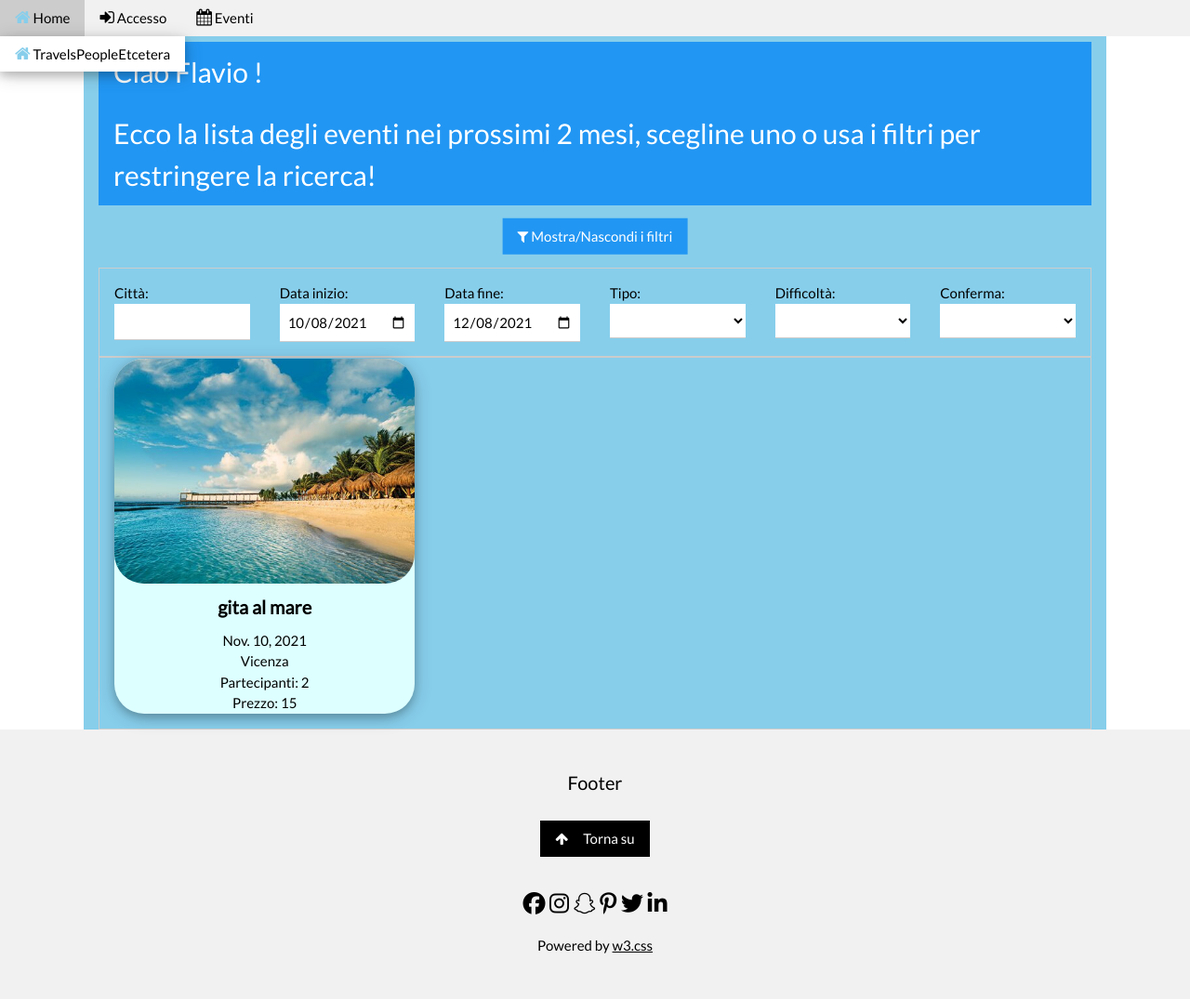
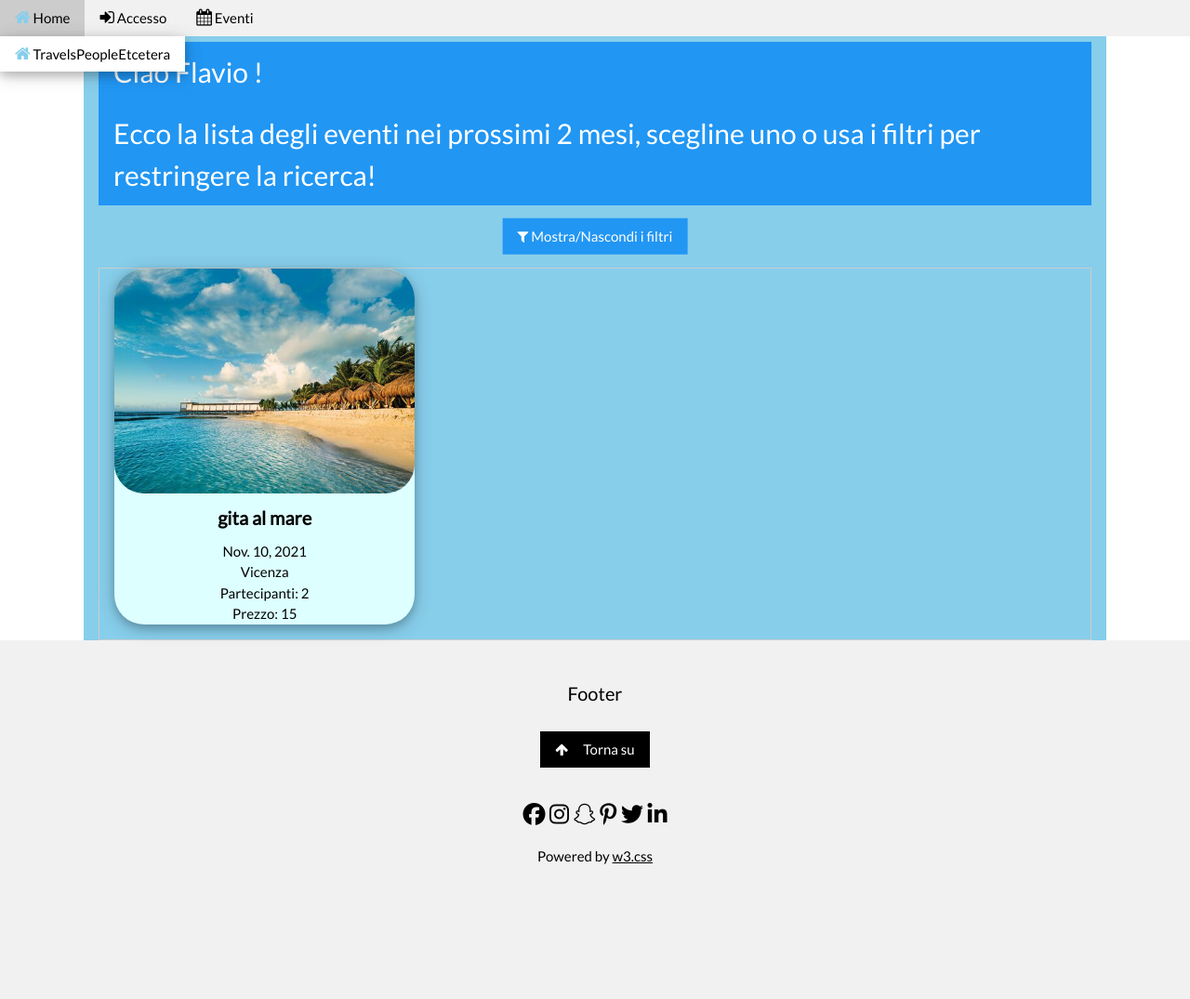
Before and after one commit to FlavioBortolan/TravelsEtc, a Django app: page /TravelsApp/events/all/ in a window 1280 px wide. Shown: the whole page at 93% size. After the commit the page ends 930 px from the top, so only its background shows below. Run offline with Django 3.2, Linux system fonts and the light colour scheme; a user stored in the database is signed in; data comes from the database, SQL or seed files in the repository; some libraries are stand-ins or nearby versions; some web fonts are replaced.

Commit message:
by default filters are hidden

```diff
--- a/TravelsApp/templates/TravelsApp/event_list.html
+++ b/TravelsApp/templates/TravelsApp/event_list.html
@@ -58,7 +58,7 @@
 
         </div>
 
-        <div id="filtersDiv">
+        <div id="filtersDiv" style="display:none">
 
           <!--Filters form-->
           {% if filter_mode == "all" or filter_mode == "apply_filter" %}
```
